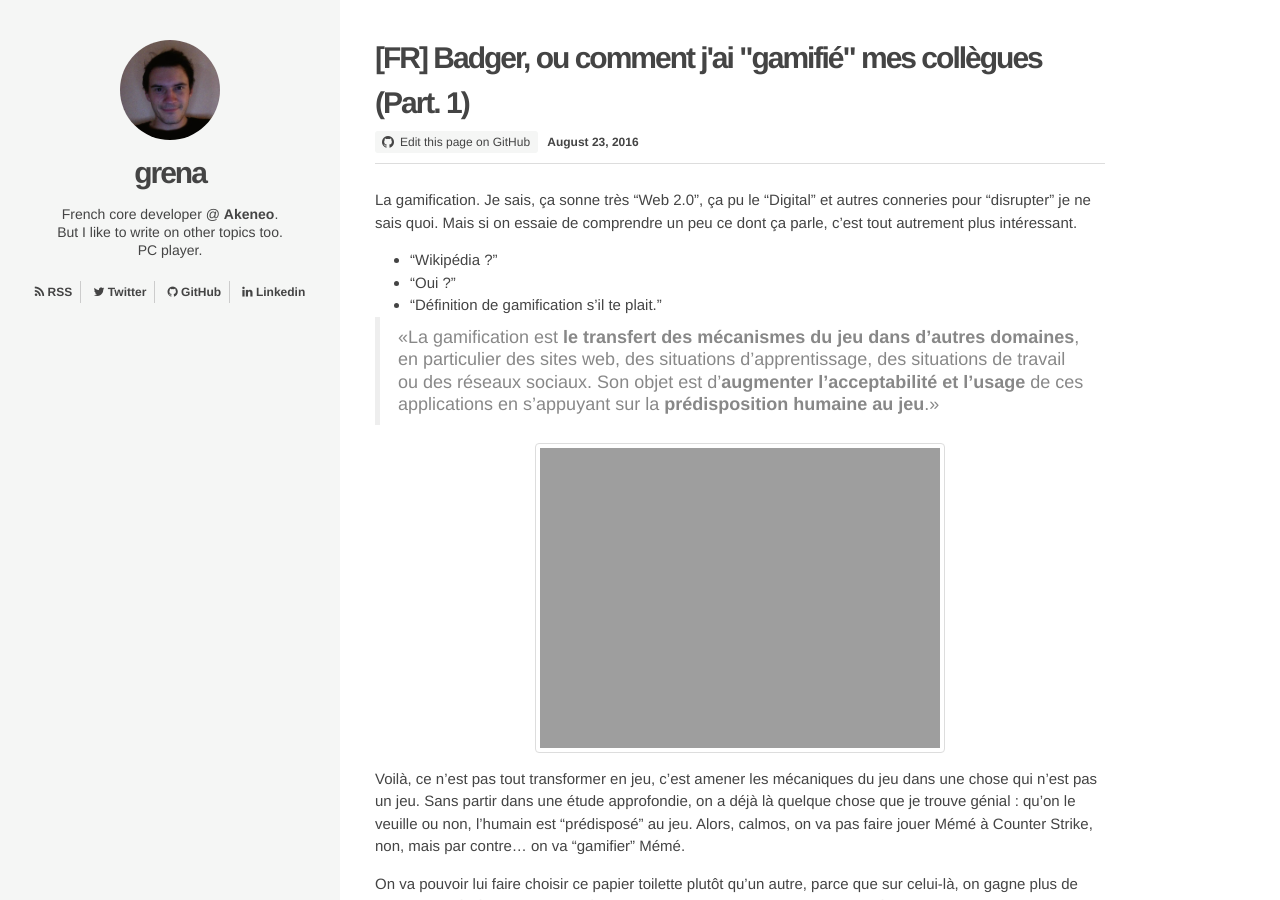
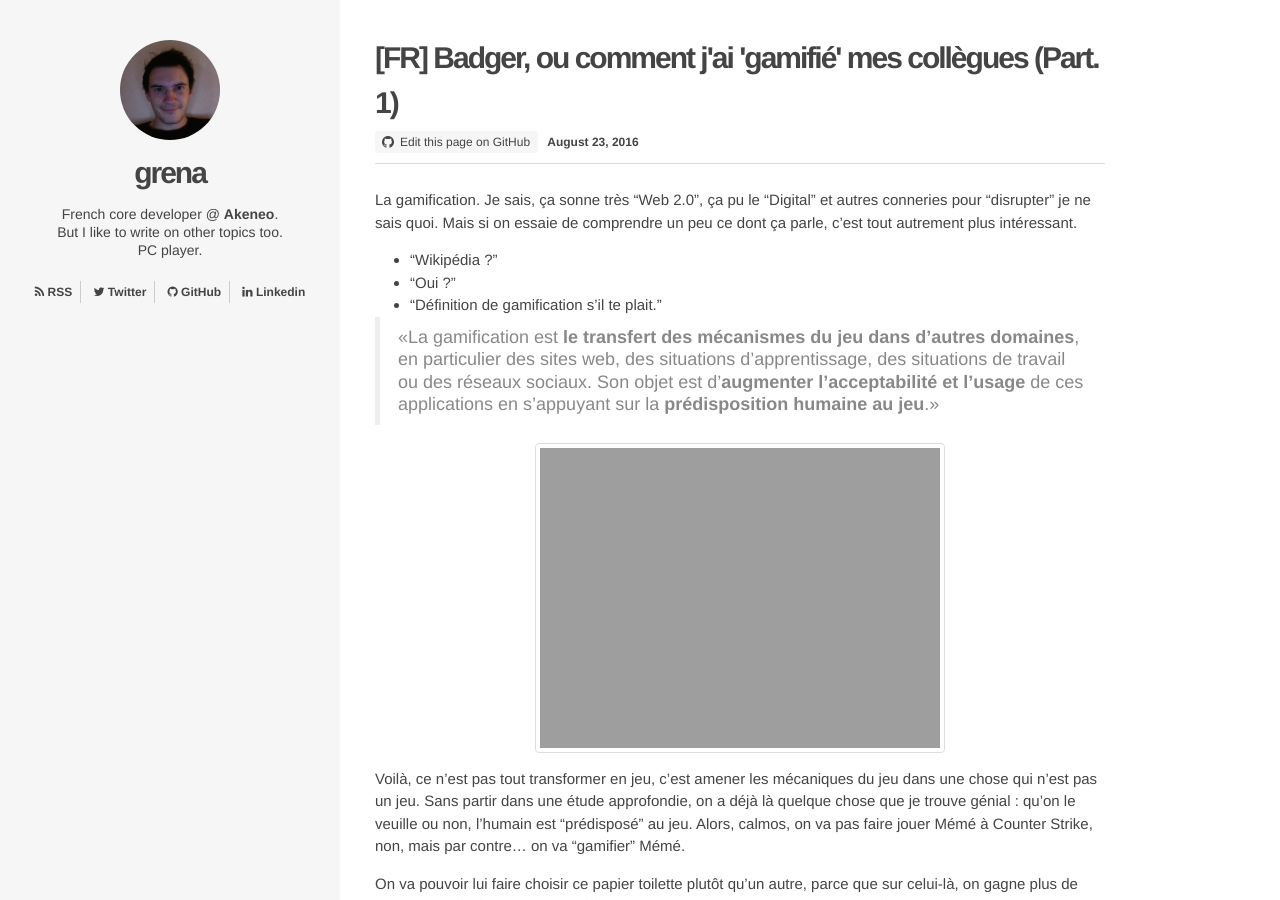
Before and after one commit to grena/grena.github.io, a Jekyll site: the page built from _posts/2016-08-23-badger-ou-comment-jai-gamifie-mes-collegues-part1.md, in a window 1280 px wide and 900 px high. Built offline with Jekyll 4.4.1, drawn with Linux system fonts in a browser that asks for light colours; comment, search, counter and statistics services are not loaded.

```diff
--- a/_posts/2016-08-23-badger-ou-comment-jai-gamifie-mes-collegues-part1.md
+++ b/_posts/2016-08-23-badger-ou-comment-jai-gamifie-mes-collegues-part1.md
@@ -1,5 +1,5 @@
 ---
-title: "[FR] Badger, ou comment j'ai \"gamifié\" mes collègues (Part. 1)"
+title: "[FR] Badger, ou comment j'ai 'gamifié' mes collègues (Part. 1)"
 author: grena
 layout: post
 permalink: /badger-ou-comment-jai-gamifie-mes-collegues-part1
```
